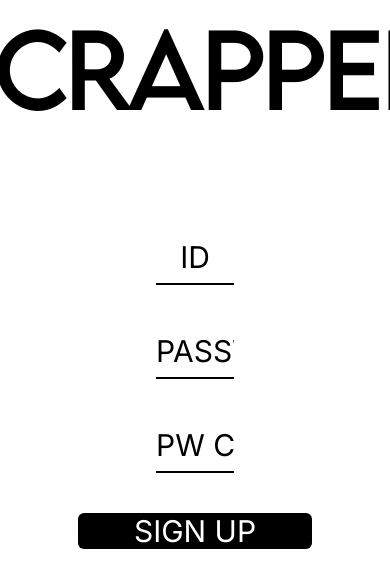
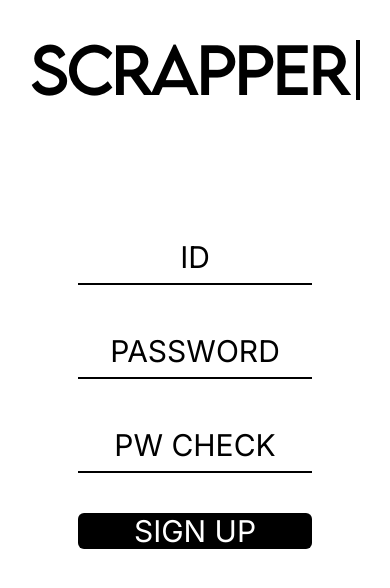
Before and after one commit to sjhong98/scrapper, a Next.js app: page /signup in a window 390 px wide. Shown: the top 588 px of the page. Built offline with nearby package versions, Linux system fonts and the light colour scheme.

Commit message:
debug: signup modified

```diff
--- a/app/signup/page.tsx
+++ b/app/signup/page.tsx
@@ -60,15 +60,15 @@ export default function Signup() {
     return (
         <div className="w-screen h-screen bg-white flex flex-col">
             <div className="h-1/6 w-screen flex justify-center items-center fixed">
-                <p className="text-black font-bold text-8xl border-r-4 border-black pr-2 sm:text-8xl text-6xl" style={{fontFamily:'lemon-r'}}>
+                <p className="text-black font-bold sm:text-8xl text-6xl border-r-4 border-black pr-2 sm:text-8xl text-6xl" style={{fontFamily:'lemon-r'}}>
                     SCRAPPER
                 </p>
             </div>
             <div className="w-screen h-1/6" />
             <div className="w-screen h-5/6 flex flex-col justify-center items-center mb-32">
-                <input value={id} onChange={(e) => setId(e.target.value)} onKeyDown={(e) => {if(e.key === 'Enter') handleSignup(e)}} placeholder="ID" type='text' className="w-1/5 focus:outline-none text-center text-3xl border-b-2 border-black pb-2 placeholder-black" />
-                <input value={pw} onChange={(e) => setPw(e.target.value)} onKeyDown={(e) => {if(e.key === 'Enter') handleSignup(e)}} placeholder="PASSWORD" type='password' className="w-1/5 focus:outline-none text-center text-3xl border-b-2 border-black pb-2 placeholder-black mt-12" />
-                <input value={pwCheck} onChange={(e) => setPwCheck(e.target.value)} onKeyDown={(e) => {if(e.key === 'Enter') handleSignup(e)}} placeholder="PW CHECK" type='password' className="w-1/5 focus:outline-none text-center text-3xl border-b-2 border-black pb-2 placeholder-black mt-12" />
+                <input value={id} onChange={(e) => setId(e.target.value)} onKeyDown={(e) => {if(e.key === 'Enter') handleSignup(e)}} placeholder="ID" type='text' className="sm:w-1/5 w-3/5 focus:outline-none text-center text-3xl border-b-2 border-black pb-2 placeholder-black" />
+                <input value={pw} onChange={(e) => setPw(e.target.value)} onKeyDown={(e) => {if(e.key === 'Enter') handleSignup(e)}} placeholder="PASSWORD" type='password' className="sm:w-1/5 w-3/5 focus:outline-none text-center text-3xl border-b-2 border-black pb-2 placeholder-black mt-12" />
+                <input value={pwCheck} onChange={(e) => setPwCheck(e.target.value)} onKeyDown={(e) => {if(e.key === 'Enter') handleSignup(e)}} placeholder="PW CHECK" type='password' className="sm:w-1/5 w-3/5 focus:outline-none text-center text-3xl border-b-2 border-black pb-2 placeholder-black mt-12" />
                 <button onClick={(e) => {handleSignup(e)}} className="sm:w-1/5 w-3/5 rounded-md bg-black text-white text-3xl mt-10">SIGN UP</button>
                 <p className="text-xl mt-12">{msg}</p>
             </div>
```
